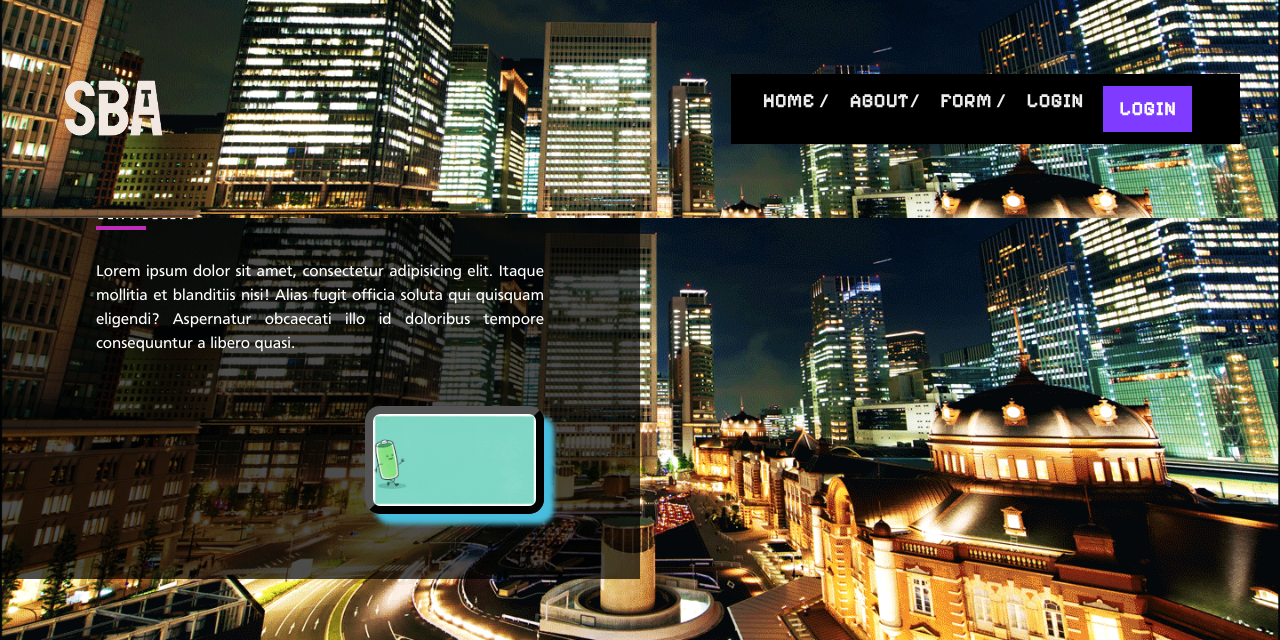
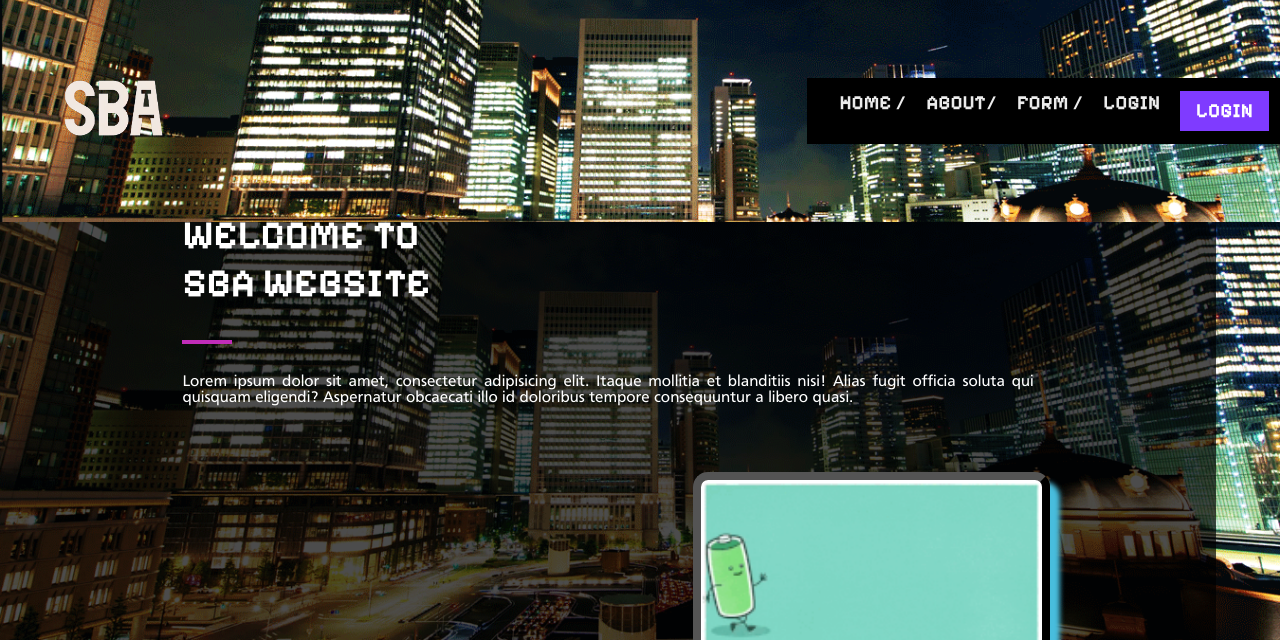
Before and after one commit to Memory77/sba, a Django app: page / in a window 1280 px wide. Shown: the top 640 px of the page. Run offline with Django 4.2, Linux system fonts and the light colour scheme; some libraries are stand-ins or nearby versions; grey boxes are pictures that could not be loaded.

Commit message:
màjs melo merge

```diff
--- a/static/sass/main.css
+++ b/static/sass/main.css
@@ -282,6 +282,11 @@ li {
   box-shadow: 10px 10px 5px rgb(72, 189, 221);
 }
 
+@media (max-width: 1410px) {
+  #home .home-cover {
+    width: 95%;
+  }
+}
 #about {
   color: rgb(138, 112, 182);
   height: 100vh;
--- a/static/sass/pages/_home.scss
+++ b/static/sass/pages/_home.scss
@@ -32,3 +32,11 @@
         }
     }
 }
+
+@media (max-width: 1410px) {
+    #home .home-cover{
+        width: 95%;
+
+
+    }
+}
--- a/templates/base.html
+++ b/templates/base.html
@@ -6,7 +6,10 @@
     <meta charset="UTF-8">
     <meta name="viewport" content="width=device-width, initial-scale=1.0">
     <title>SBA Website</title>
-    <script src="https://cdn.tailwindcss.com"></script>
+    {% if template_name == "form_page.html" %}
+        <script src="https://cdn.tailwindcss.com"></script>
+        <!--<link href="{% static 'chemin/vers/tailwind.css' %}" rel="stylesheet"> -->
+    {% endif %}
     <link rel="stylesheet" href="{% static "sass/main.css" %}">
 </head>
 <body>
```
Also changed, not shown: 1 other file.
